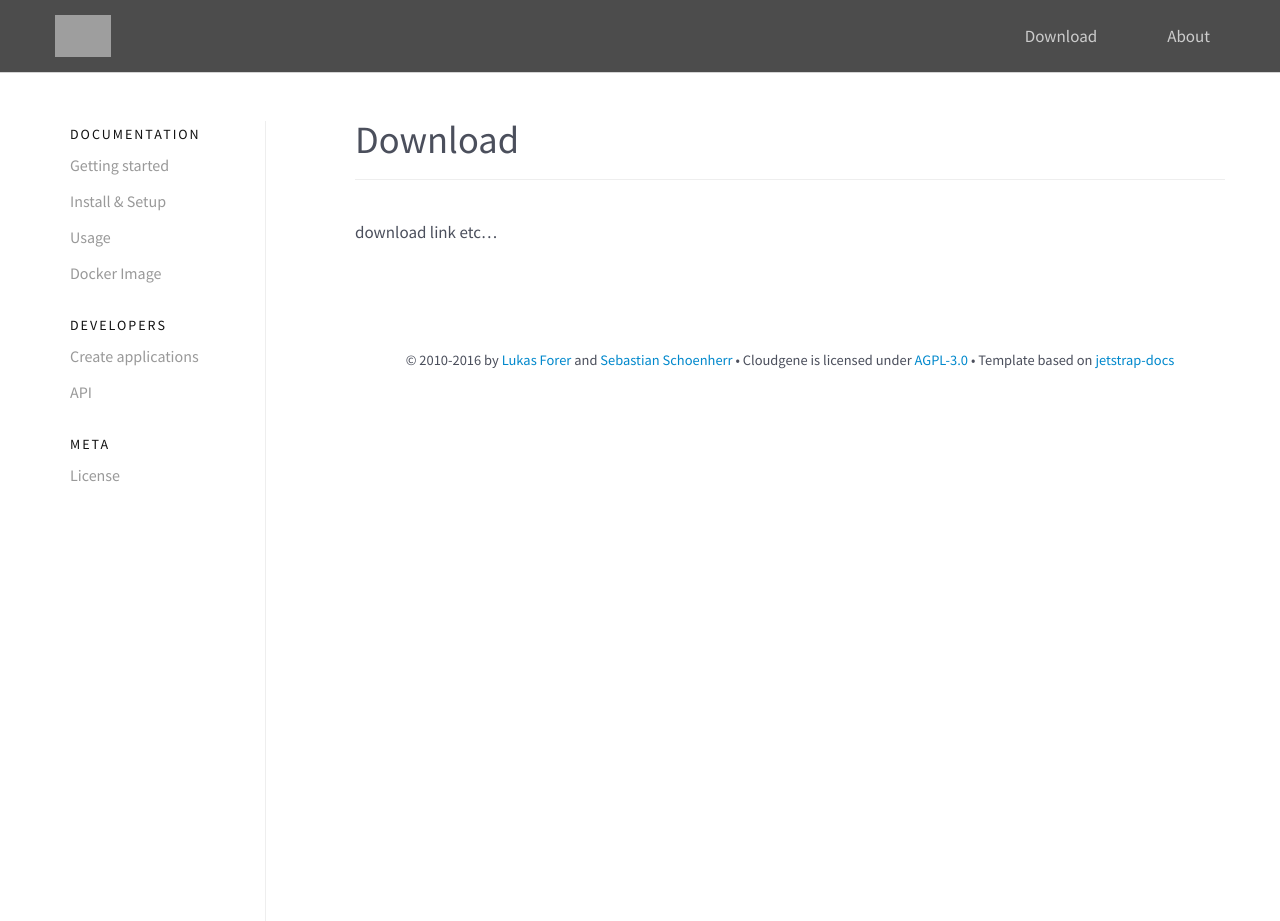
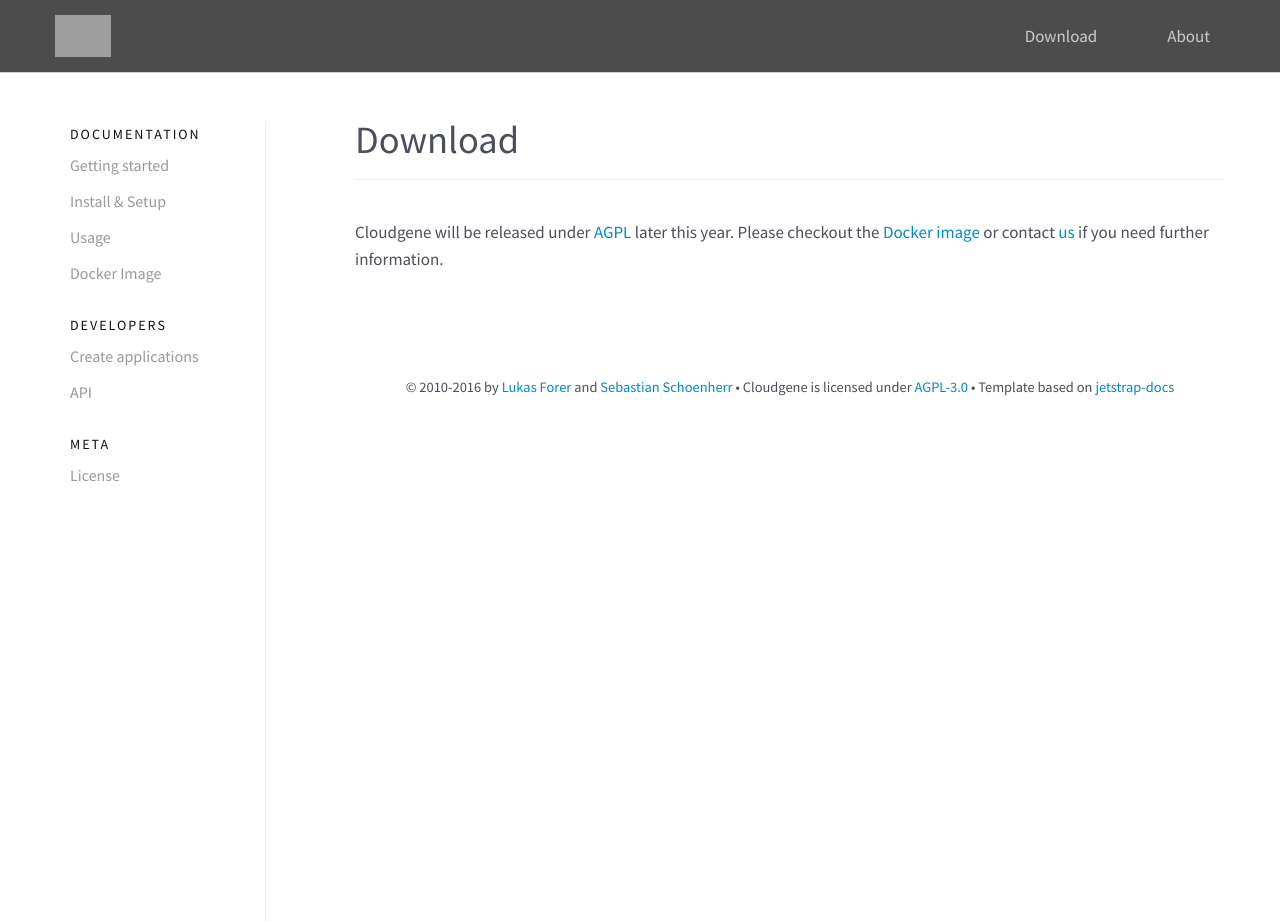
Before and after one commit to genepi/cloudgene-website, a Jekyll site: the page built from download.md, in a window 1280 px wide and 921 px high. Built offline with Jekyll 4.4.1, drawn with Linux system fonts in a browser that asks for light colours; nearby versions of some CDN libraries; grey boxes are pictures that could not be loaded.

Commit message:
update download

```diff
--- a/download.md
+++ b/download.md
@@ -3,4 +3,4 @@ layout: page
 title: Download
 ---
 
-download link etc...
+Cloudgene will be released under <a href="/cloudgene-website/license">AGPL</a> later this year. Please checkout the <a href="/cloudgene-website/docker">Docker image</a> or contact <a href="/cloudgene-website/about">us</a> if you need further information.
```
